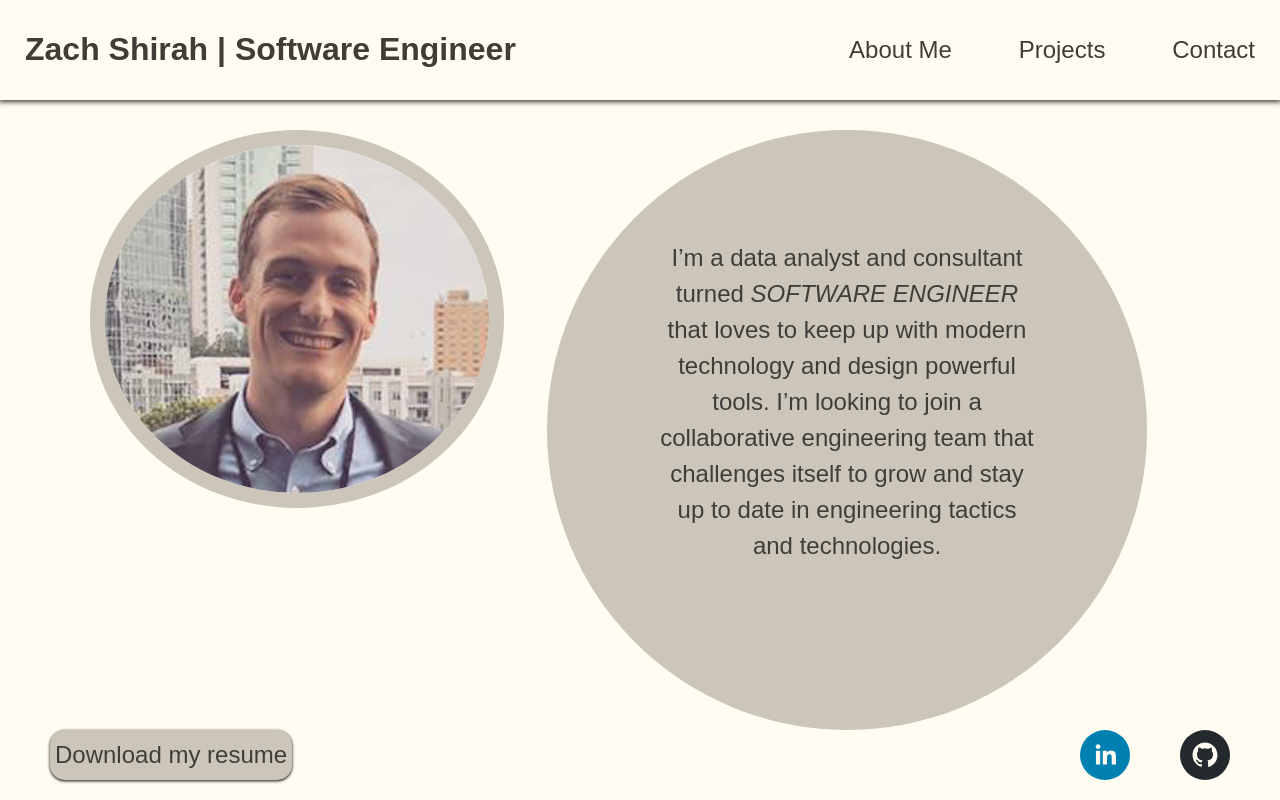
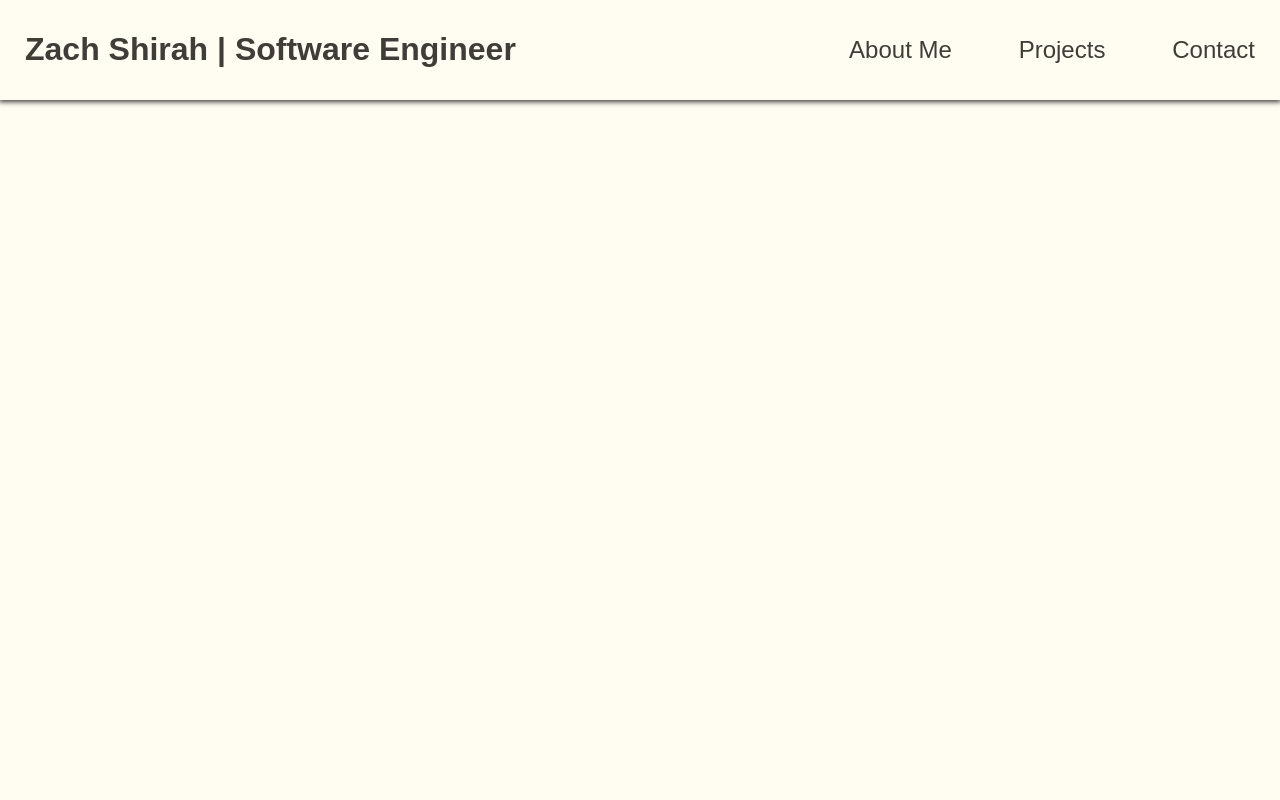
Before and after one commit to zashirah/portfolio, a Gatsby site: page / in a window 1280 px wide. Built offline with nearby package versions, Linux system fonts and the light colour scheme; Gatsby itself is replaced by a stand-in of ours.

Commit message:
updated stuff

```diff
--- a/src/pages/index.js
+++ b/src/pages/index.js
@@ -23,12 +23,12 @@
   return (
     <Layout>
       <SEO title="Home" />
-      <HomeContainer>
+      {/* <HomeContainer>
         <SummaryHeadshotContainer>
           <Headshot />
           <ProfessionalSummary />
         </SummaryHeadshotContainer>
-      </HomeContainer>
+      </HomeContainer> */}
     </Layout>
   )
 }
```
